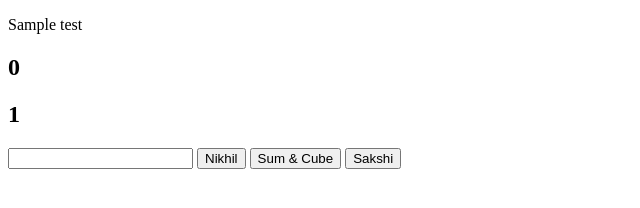
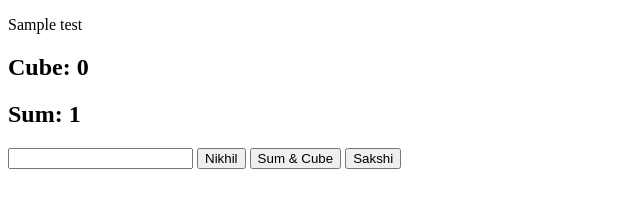
Before and after one commit to ankitkumarsharma/html-class-aug-2021, a plain HTML site: page js2.html in a window 1280 px wide. Both pictures are taken after a click on the button "Sum & Cube". Shown: the whole page, without its empty margins (0-640 px from the left). Drawn offline with Linux system fonts and the light colour scheme.

Commit message:
add number in js

```diff
--- a/js/script.js
+++ b/js/script.js
@@ -13,7 +13,8 @@ function cube(num){
     return num*num*num;   // function return
 }
 function sum(num){    // function declare with parameters
-    num = num + 1;
+    console.log("Num", num)
+    num = Number(num) + 1;
     console.log(num);
     return num;
 }
@@ -22,6 +23,7 @@ function sum(num){    // function declare with parameters
 
 function esStart(){
     let inputValue =  document.getElementById("num1").value;
+    console.log(inputValue)
     document.getElementById("cube").innerHTML = cube(inputValue);
     console.log(cube(inputValue));
     sum(inputValue); // function calling/invocation
--- a/js2.html
+++ b/js2.html
@@ -9,8 +9,8 @@
 </head>
 <body>
     <p id="test">Sample test</p>
-    <h2 id="cube"></h2>
-    <h2 id="sum"></h2>
+    <h2>Cube: <span id="cube"></span></h2>
+    <h2>Sum: <span id="sum"></span></h2>
     <input type="text" id="num1">
     <button onclick="changeData('Nikhil')">Nikhil</button>
     <button onclick="esStart()">Sum & Cube</button>
```
